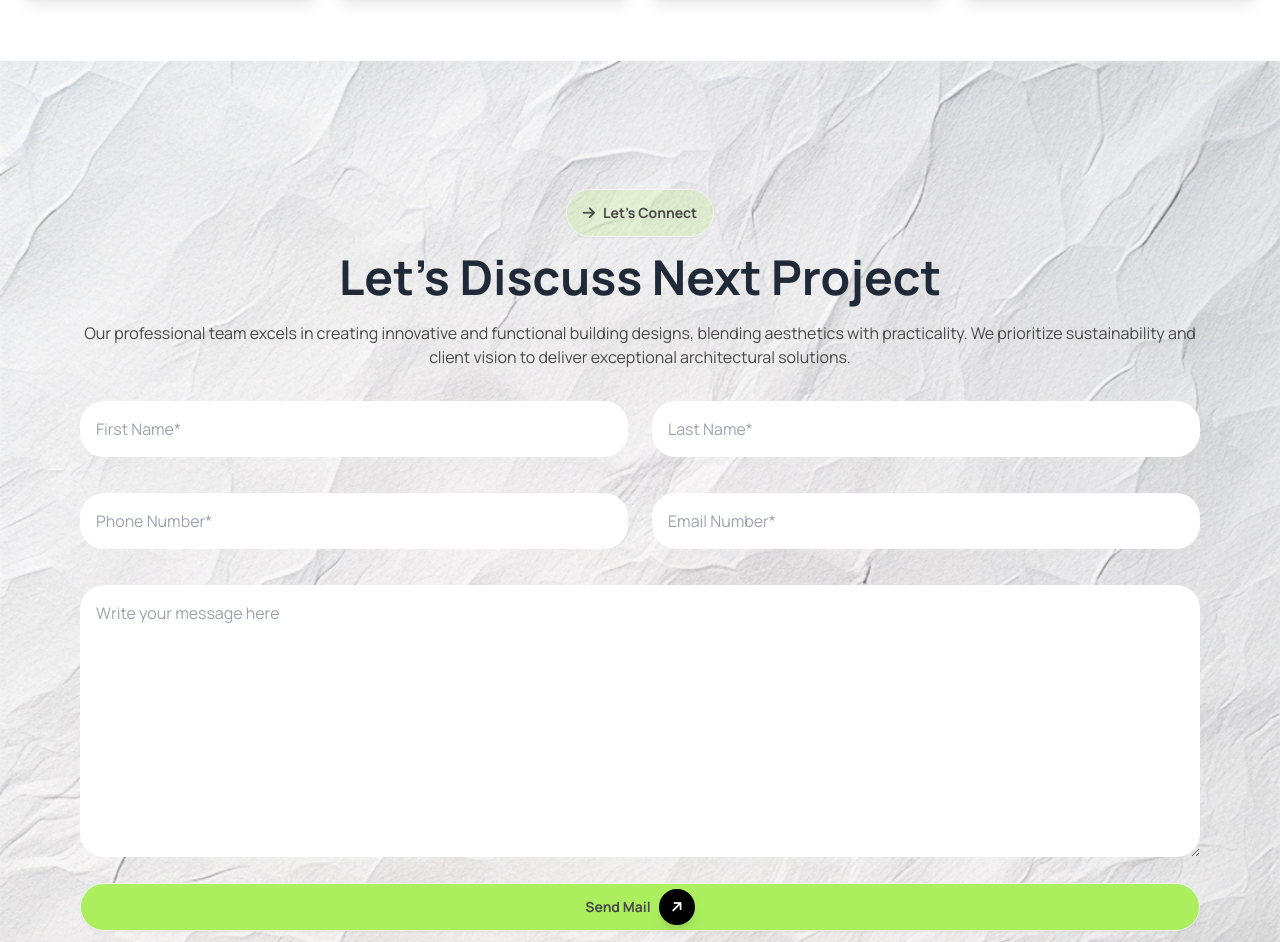
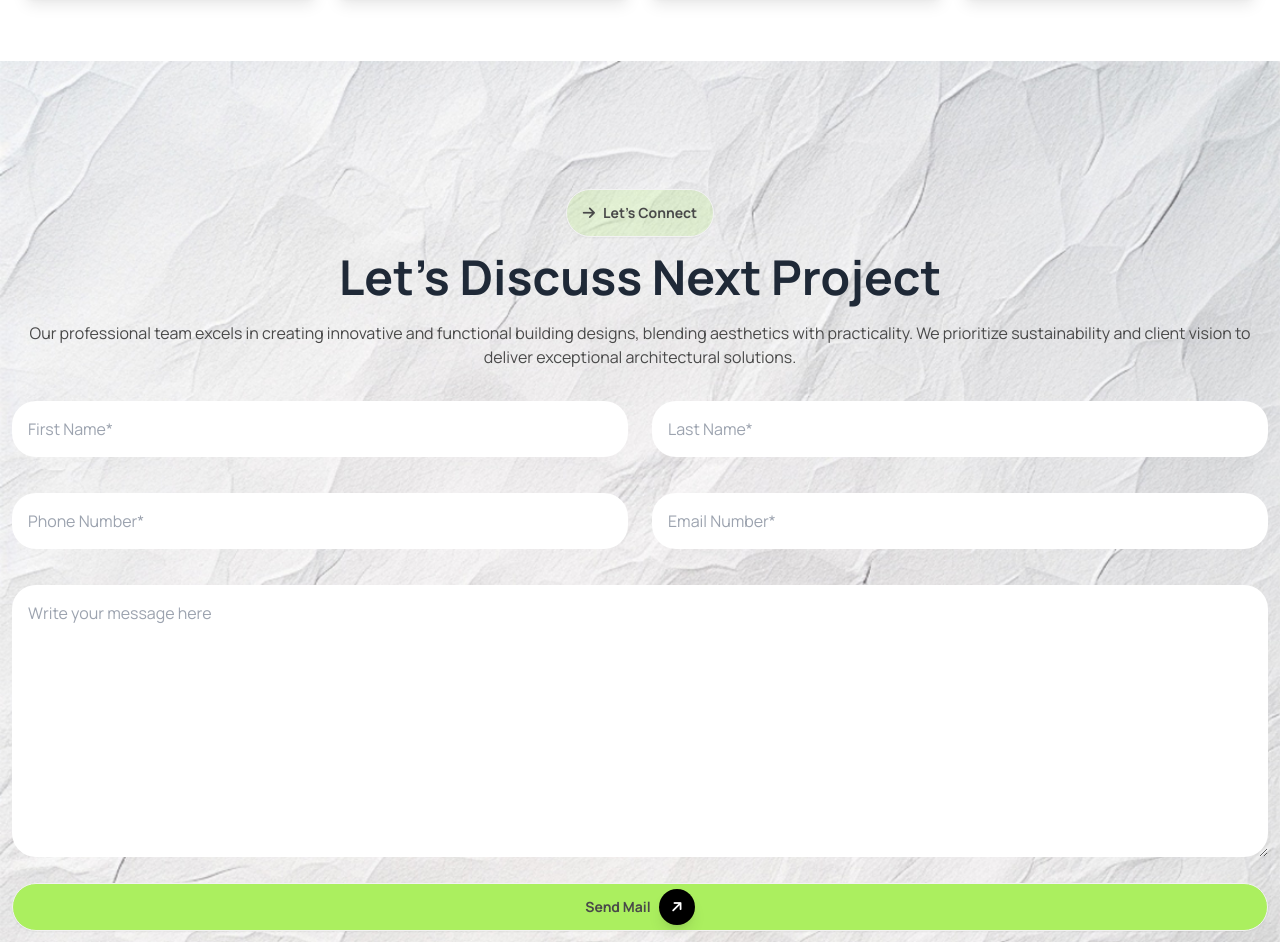
Before and after one commit to Faysal2123/Assignment-3, a plain HTML site: page index.html in a window 1280 px wide. Shown: the part 3472-4414 px from the top of the page. Drawn offline with nearby package versions, Linux system fonts and the light colour scheme.

Commit message:
form section code change

```diff
--- a/index.html
+++ b/index.html
@@ -345,7 +345,7 @@
 
         </div>
       </section>
-      <section class="bg-[url('./assets/bg.jpg')] bg-no-repeat bg-cover bg-opacity-25 lg:pt-24 p-20" >
+      <section class="bg-[url('./assets/bg.jpg')] bg-no-repeat bg-cover bg-opacity-25 lg:pt-24 p-3" >
         <div class="container mx-auto ">
           <div class="text-center mb-4 pt-8">
             <button class="btn bg-[#ABEF5F33] text-[#494949] font-bold border rounded-3xl"><i class="fa-solid fa-arrow-right  text-[#494949] "></i>Let’s Connect</button>
```
